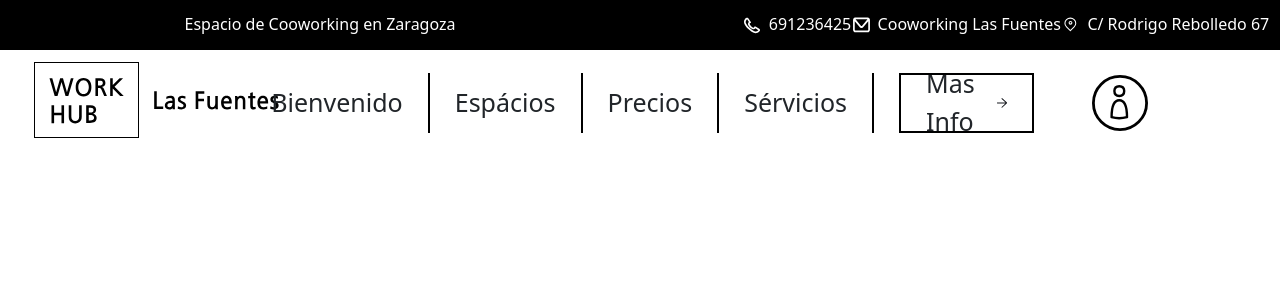
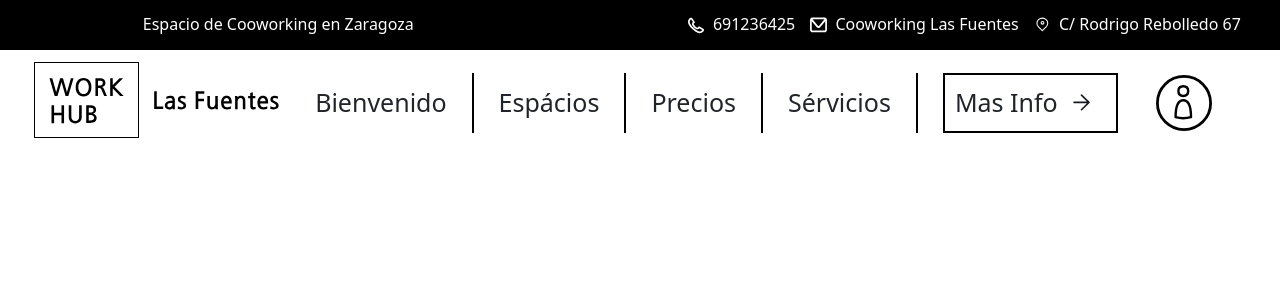
Before and after one commit to nabuin/tfg2daw_3trm_front, a Vue app: page / in a window 1280 px wide. Shown: the top 300 px of the page. Built offline with nearby package versions, Linux system fonts and the light colour scheme; the HTML template or start-up script is replaced by a standard one.

Commit message:
Diseño de header hasta la resolucion 1250px

```diff
--- a/src/components/Header.vue
+++ b/src/components/Header.vue
@@ -66,6 +66,10 @@
         height: 100%;
         display: flex;
         flex-direction: row;
+
+        @media (max-width: 1560px){
+          width: 65%;
+        }
 
         .header-child-1_right_phone {
             width: 33%;
@@ -148,6 +152,10 @@
         justify-content: center;
         align-items: center;
 
+        @media (max-width: 1500px){
+          width: 60%;
+        }
+
 
       .header-child-2_mid_heigt{
         display: flex;
@@ -207,6 +215,16 @@
           font-weight: 500;
           border: 2px solid black;
 
+          @media (max-width: 1657px){
+            padding: 8px 15px;
+            min-width: 150px;
+          }
+
+          @media (max-width: 1617px){
+            padding: 8px 10px;
+            min-width: 175px;
+          }
+
           &::after{
                 content: "";
                 display: inline-block;
@@ -231,6 +249,10 @@
         justify-content: center;
         align-items: center;
 
+        @media (max-width: 1500px){
+          width: 15%;
+        }
+
         img{
           height: 56px;
           margin-top: 5px;
@@ -239,4 +261,6 @@
 
     }
   }
+
+  /*Menu hamburguesa apartir de 1250px*/
   </style>
```
